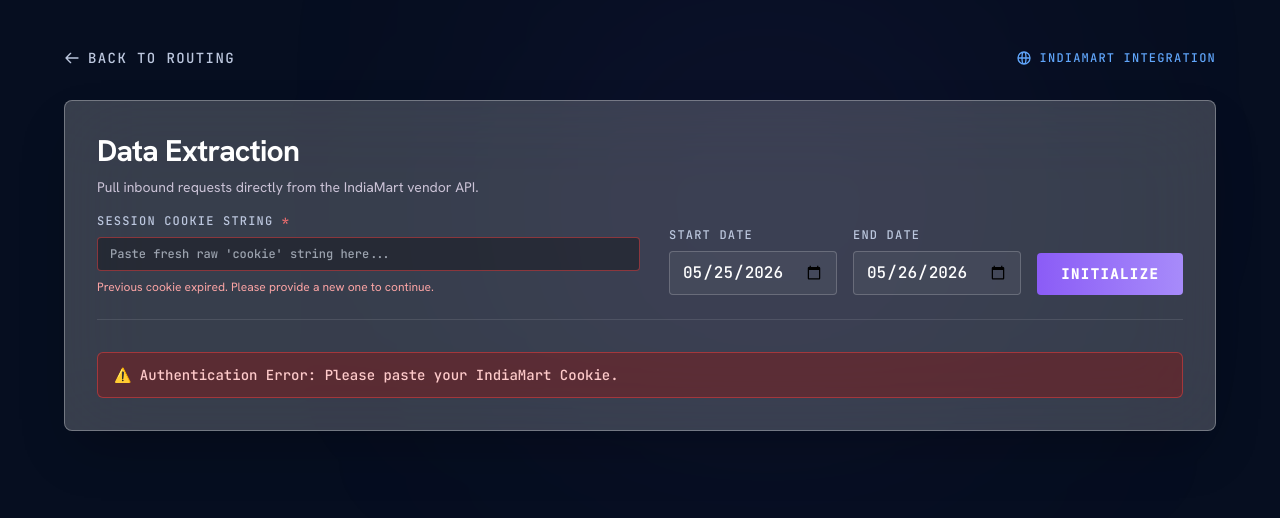
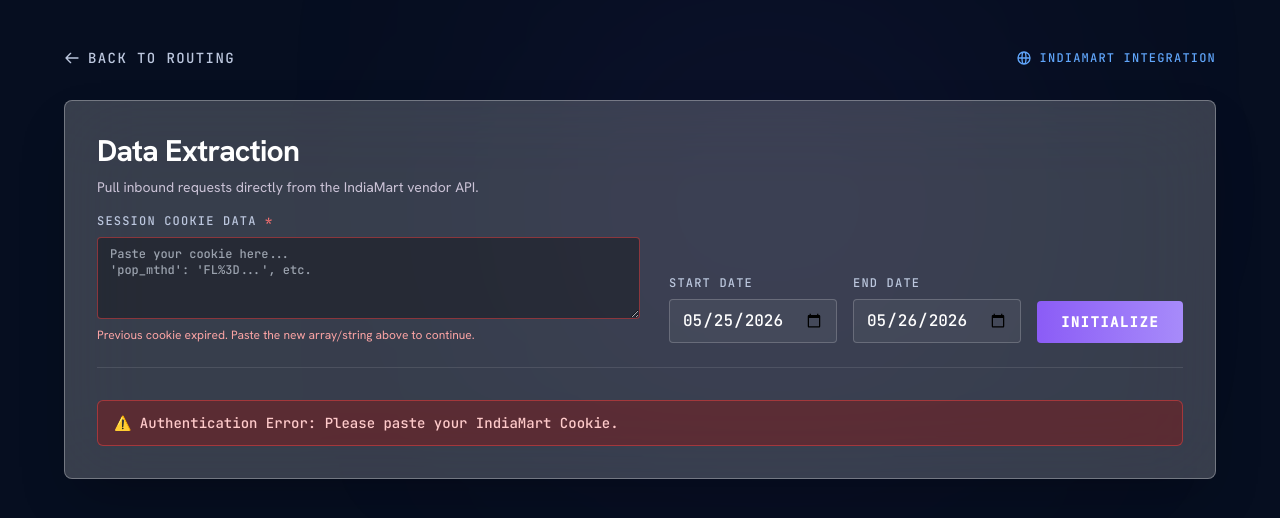
Before and after one commit to Prakateessh/amarnaathh-lead, a React (Vite) app: page /indiamart in a window 1280 px wide. Both pictures are taken after a click on the button "INITIALIZE". Shown: the top 518 px of the page. Built offline with nearby package versions, Linux system fonts and the light colour scheme; the HTML template or start-up script is replaced by a standard one.

Commit message:
Update IndiaMart.jsx

```diff
--- a/src/pages/IndiaMart.jsx
+++ b/src/pages/IndiaMart.jsx
@@ -15,9 +15,8 @@
     end: today.toISOString().split('T')[0]
   });
 
-  // 🍪 State variables
   const [cookieString, setCookieString] = useState(localStorage.getItem('im_cookie') || "");
-  const [showCookieInput, setShowCookieInput] = useState(false); // NEW: Controls visibility of the input box
+  const [showCookieInput, setShowCookieInput] = useState(false);
 
   const [leads, setLeads] = useState([]);
   const [isFetching, setIsFetching] = useState(false);
@@ -28,8 +27,36 @@
     localStorage.setItem('im_cookie', e.target.value);
   };
 
+  // 🛠️ NEW: Auto-Formatter to convert your custom format into a standard web cookie
+  const normalizeCookie = (raw) => {
+    // If it detects colons and quotes (like 'key': 'value'), it translates it!
+    if (raw.includes(':') && (raw.includes("'") || raw.includes('"'))) {
+      const lines = raw.split('\n');
+      const formattedParts = [];
+
+      lines.forEach(line => {
+        const colonIdx = line.indexOf(':');
+        if (colonIdx === -1) return;
+
+        // Extract key and value
+        let key = line.slice(0, colonIdx).trim();
+        let val = line.slice(colonIdx + 1).trim();
+
+        // Strip out quotes and trailing commas
+        key = key.replace(/^['"]|['"]$/g, '');
+        val = val.replace(/,$/, '').trim().replace(/^['"]|['"]$/g, '');
+
+        if (key) {
+          formattedParts.push(`${key}=${val}`);
+        }
+      });
+      return formattedParts.join('; ');
+    }
+    // If it's already a standard string, just return it normally
+    return raw.trim();
+  };
+
   const handleFetch = async () => {
-    // If there is no cookie at all, show the box immediately
     if (!cookieString.trim()) {
       setStatus({ type: 'error', message: '⚠️ Authentication Error: Please paste your IndiaMart Cookie.' });
       setShowCookieInput(true);
@@ -45,13 +72,16 @@
     setStatus({ type: '', message: '' });
 
     try {
+      // Use the auto-formatter right before sending to the backend
+      const finalCookie = normalizeCookie(cookieString);
+
       const response = await fetch(`https://python-backend-tdjw.onrender.com/api/scrape/indiamart`, {
         method: 'POST',
         headers: { 'Content-Type': 'application/json' },
         body: JSON.stringify({
           start: dates.start,
           end: dates.end,
-          cookie_string: cookieString.trim()
+          cookie_string: finalCookie // Send the perfectly formatted string
         })
       });
 
@@ -59,11 +89,9 @@
       const result = await response.json();
 
       if (result.total === 0) {
-        // If 0 leads are found, the cookie likely expired. Show the box so they can update it.
         setStatus({ type: 'error', message: '❌ Zero leads found. Your cookie may have expired.' });
         setShowCookieInput(true);
       } else {
-        // Success! Hide the cookie box to keep the UI clean.
         setLeads(result.data);
         setStatus({ type: 'success', message: `✅ Successfully extracted ${result.total} leads from IndiaMart.` });
         setShowCookieInput(false);
@@ -72,7 +100,7 @@
     } catch (error) {
       console.error("Fetch Error:", error);
       setStatus({ type: 'error', message: '❌ Connection failed or Cookie invalid.' });
-      setShowCookieInput(true); // Pop open the box just in case it was an auth error
+      setShowCookieInput(true);
     } finally {
       setIsFetching(false);
     }
@@ -162,20 +190,20 @@
               <h1 className="text-3xl font-sans font-bold text-white tracking-tight">Data Extraction</h1>
               <p className="text-onSurfaceVariant text-sm mt-2 mb-4">Pull inbound requests directly from the IndiaMart vendor API.</p>
 
-              {/* 👁️ CONDITIONAL RENDER: Only shows if showCookieInput is true */}
               {showCookieInput && (
                 <div className="flex flex-col gap-2 animate-fade-in">
                   <label className="font-mono text-xs text-secondary tracking-widest uppercase">
-                    Session Cookie String <span className="text-red-400">*</span>
+                    Session Cookie Data <span className="text-red-400">*</span>
                   </label>
-                  <input
-                    type="password"
+                  {/* 🛠️ NEW: Changed from <input> to <textarea> to allow multi-line dictionary pasting! */}
+                  <textarea
                     value={cookieString}
                     onChange={handleCookieChange}
-                    placeholder="Paste fresh raw 'cookie' string here..."
-                    className="bg-black/30 border border-red-500/50 px-3 py-2 rounded text-white font-mono text-xs focus:border-primary focus:outline-none w-full"
+                    rows="4"
+                    placeholder={"Paste your cookie here...\n'pop_mthd': 'FL%3D...', etc."}
+                    className="bg-black/30 border border-red-500/50 px-3 py-2 rounded text-white font-mono text-xs focus:border-primary focus:outline-none w-full resize-y"
                   />
-                  <span className="text-xs text-red-300">Previous cookie expired. Please provide a new one to continue.</span>
+                  <span className="text-xs text-red-300">Previous cookie expired. Paste the new array/string above to continue.</span>
                 </div>
               )}
             </div>
```
